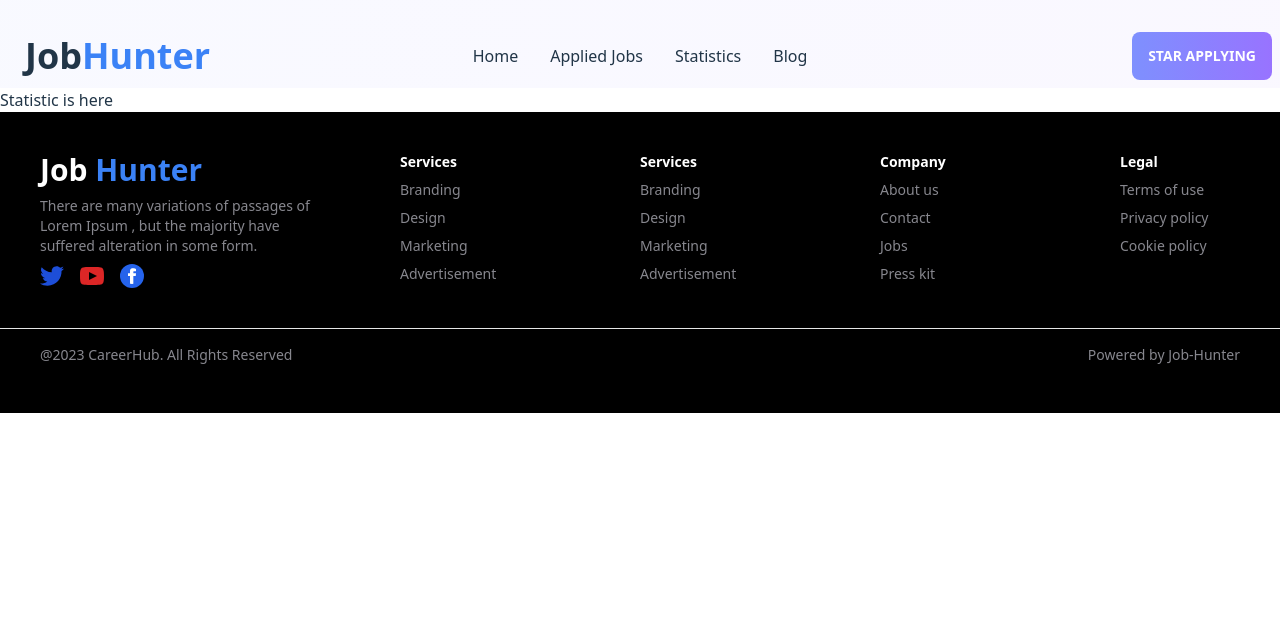
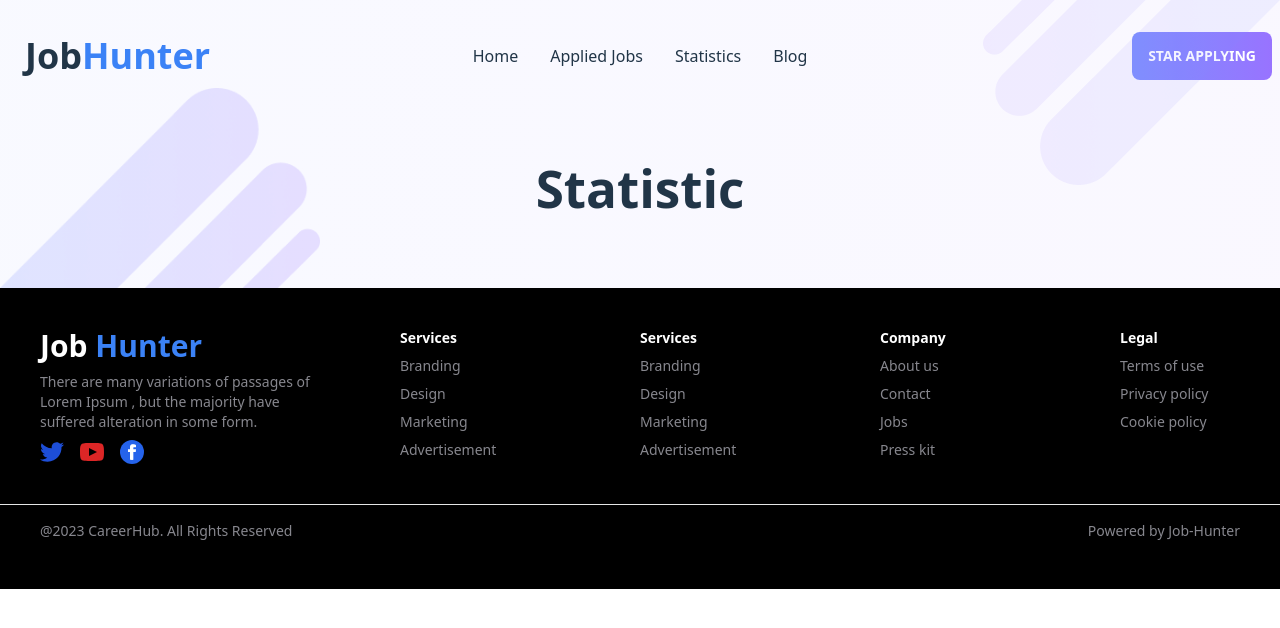
Before and after one commit to robiul0278/job-hunter, a React (Vite) app: page /statistic in a window 1280 px wide. Shown: the top 628 px of the page. Built offline with nearby package versions, Linux system fonts and the light colour scheme.

Commit message:
added complete hero area all section

```diff
--- a/src/components/Statistics/Statistics.jsx
+++ b/src/components/Statistics/Statistics.jsx
@@ -1,11 +1,26 @@
-import React from 'react';
+import React from "react";
 
 const Statistics = () => {
-    return (
-        <div>
-            Statistic is here
+  return (
+    <div>
+      <div>
+        <div className="detailsArea grid grid-cols-12">
+          <div className=" col-span-3 bottom-0 left-0">
+            <img className="w-80" src="/public/Image/Vector.png" alt="" />
+          </div>
+          <div className=" col-span-6 flex justify-center items-center">
+            <h1 className="text-center font-bold">Statistic</h1>
+          </div>
+          <div className=" col-span-3 absolute top-0 right-0">
+            <img src="/public/Image/Vector-1.png" alt="" />
+          </div>
         </div>
-    );
+      </div>
+      <div className="container mx-auto">
+
+      </div>
+    </div>
+  );
 };
 
 export default Statistics;
```
